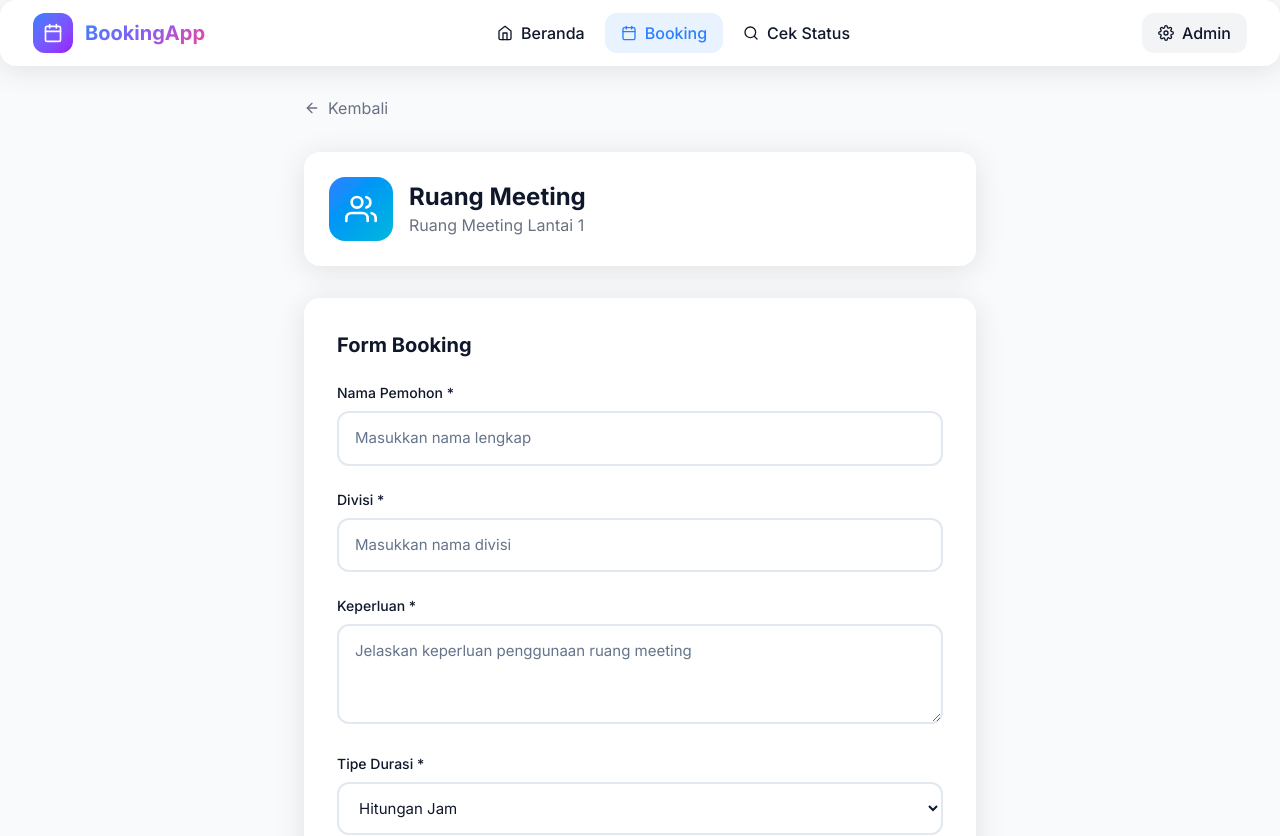
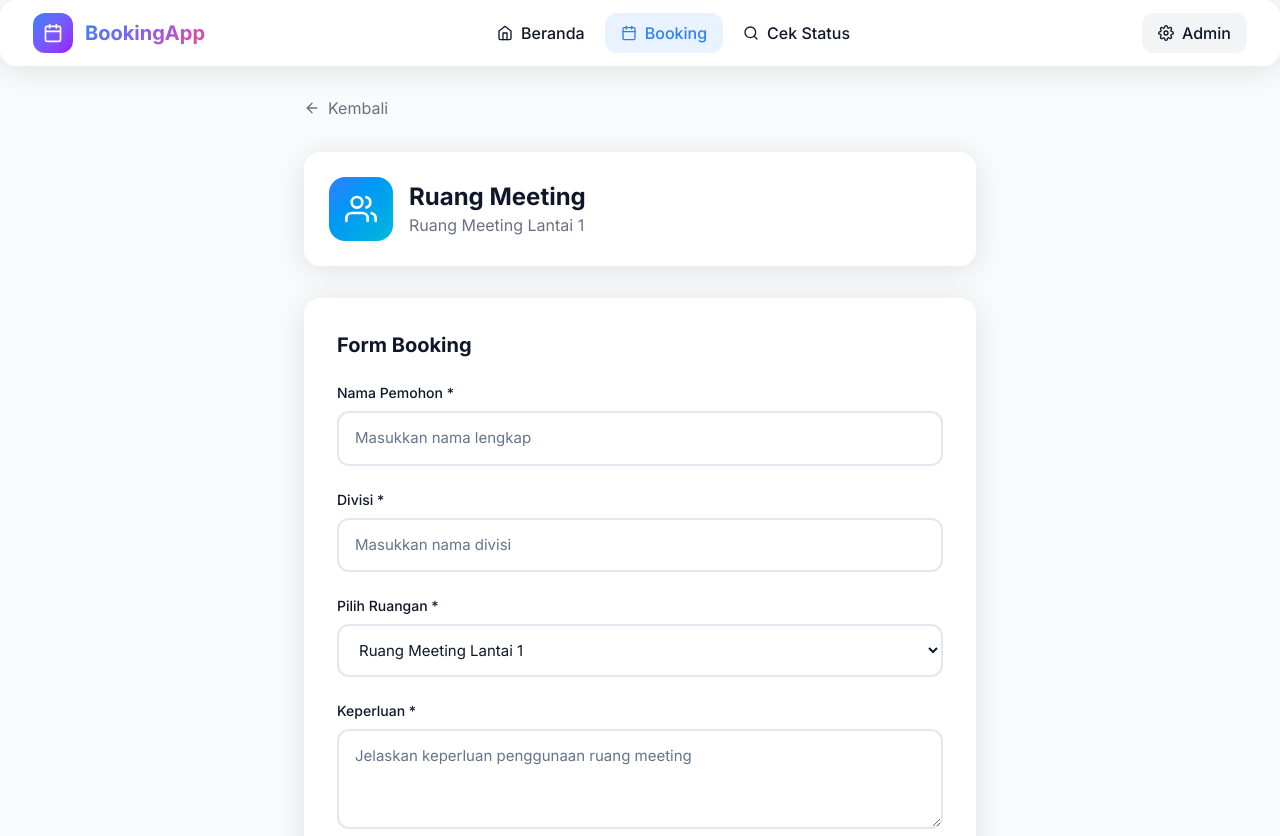
Before and after one commit to elian09134/booking-system, a Next.js app: page /booking/meeting-room in a window 1280 px wide. Shown: the top 836 px of the page. Built offline with nearby package versions, Linux system fonts and the light colour scheme.

Commit message:
Add Ruang Kaca Lantai 1 as new meeting room option with room selector dropdown

```diff
--- a/app/booking/meeting-room/page.tsx
+++ b/app/booking/meeting-room/page.tsx
@@ -15,6 +15,7 @@ export default function MeetingRoomBookingPage() {
     const [formData, setFormData] = useState({
         requester_name: '',
         division: '',
+        room_name: 'Ruang Meeting Lantai 1',
         purpose: '',
         start_date: '',
         start_time: '',
@@ -44,7 +45,7 @@ export default function MeetingRoomBookingPage() {
                 headers: { 'Content-Type': 'application/json' },
                 body: JSON.stringify({
                     item_type: 'meeting_room',
-                    item_name: 'Ruang Meeting Lantai 1',
+                    item_name: formData.room_name,
                     requester_name: formData.requester_name,
                     division: formData.division,
                     purpose: formData.purpose,
@@ -152,6 +153,21 @@ export default function MeetingRoomBookingPage() {
                                     placeholder="Masukkan nama divisi"
                                     required
                                 />
+                            </div>
+
+                            {/* Room Selection */}
+                            <div>
+                                <label className="block text-sm font-medium mb-2">Pilih Ruangan *</label>
+                                <select
+                                    name="room_name"
+                                    value={formData.room_name}
+                                    onChange={handleChange}
+                                    className="input-field"
+                                    required
+                                >
+                                    <option value="Ruang Meeting Lantai 1">Ruang Meeting Lantai 1</option>
+                                    <option value="Ruang Kaca Lantai 1">Ruang Kaca Lantai 1</option>
+                                </select>
                             </div>
 
                             {/* Purpose */}
--- a/app/page.tsx
+++ b/app/page.tsx
@@ -161,7 +161,7 @@ export default function HomePage() {
     {
       id: 'meeting-room',
       title: 'Ruang Meeting',
-      description: 'Ruang Meeting Lantai 1',
+      description: 'Ruang Meeting & Ruang Kaca Lt.1',
       icon: <FiUsers className="w-8 h-8" />,
       gradient: 'from-blue-500 to-cyan-500',
       href: '/booking/meeting-room',
```
